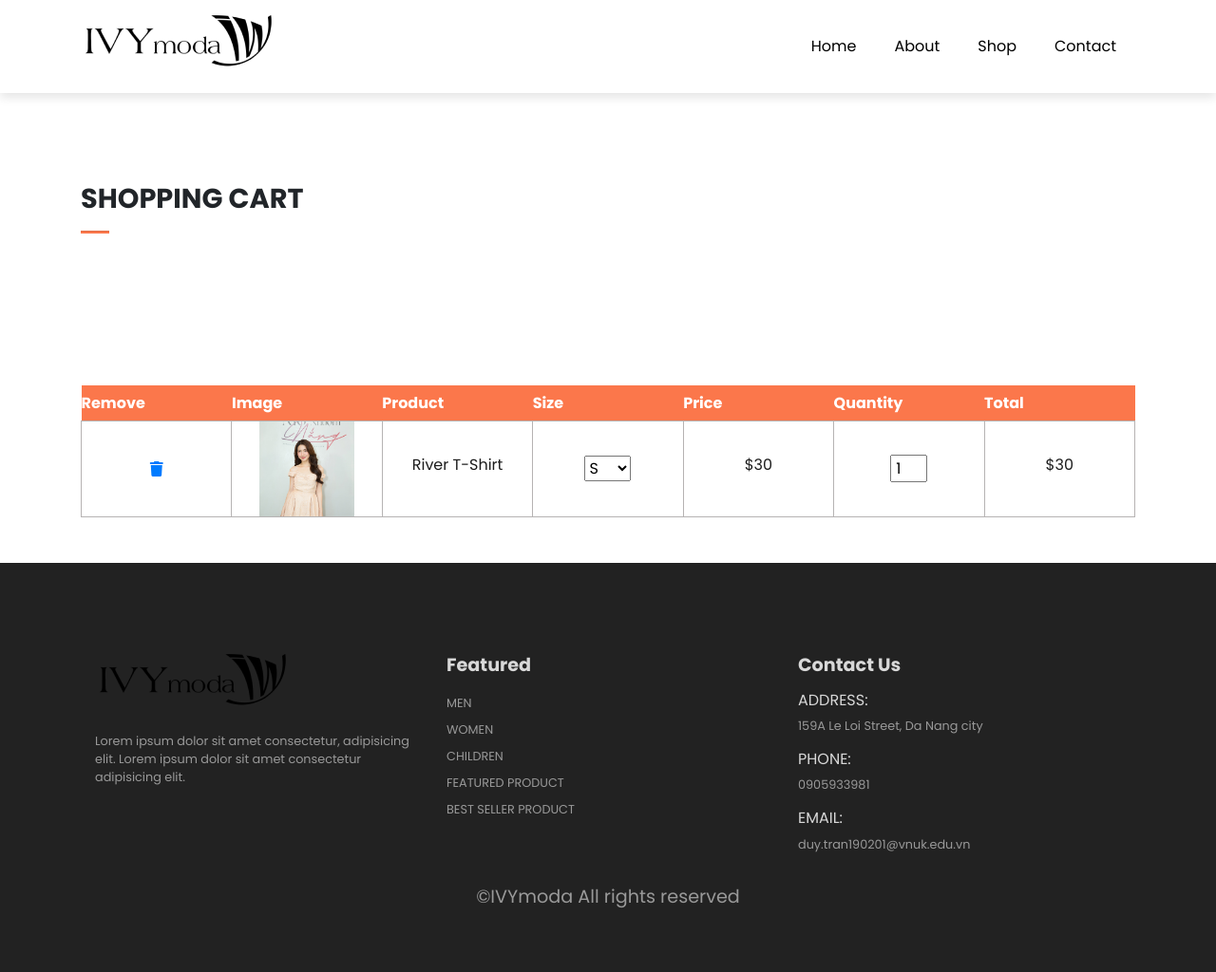
After one commit to sherlockduy4869/Ivy_Website, a PHP site: page /cart.html in a window 1280 px wide. The commit adds this page. Shown: the whole page at 95% size. Run offline with PHP 8.4, Linux system fonts and the light colour scheme; some libraries are stand-ins or nearby versions.

Commit message:
Adding table to cart page

```diff
--- a/Resource/css/style.css
+++ b/Resource/css/style.css
@@ -325,3 +325,45 @@ footer p{
     opacity: 1;
     transition: 0.3s all;
 }
+
+/*CART AREA*/
+.cart-container-area table{
+    border-collapse: collapse;
+    width: 100%;
+    table-layout: fixed;
+}
+
+.cart-container-area table th{
+    font-weight: 700;
+    background-color: #fb774b;
+    border: none;
+    color: #fff;
+    padding: 6px 0;
+}
+
+.cart-container-area table td{
+    border: 1px solid #b6b3b3;
+    text-align: center;
+}
+
+.cart-container-area table td:nth-child(1){
+    width: 100px;
+}
+
+.cart-container-area table td:nth-child(2),
+.cart-container-area table td:nth-child(3){
+    width: 300px;
+}
+
+.cart-container-area table td:nth-child(4),
+.cart-container-area table td:nth-child(5),
+.cart-container-area table td:nth-child(6),
+.cart-container-area table td:nth-child(7){
+    width: 170px;
+}
+
+.cart-container-area table td img{
+    width: 100px;
+    height: 100px;
+    object-fit: cover;
+}
--- /dev/null
+++ b/cart.html
@@ -0,0 +1,125 @@
+<html lang="en">
+<head>
+    <meta charset="UTF-8">
+    <meta http-equiv="X-UA-Compatible" content="IE=edge">
+    <meta name="viewport" content="width=device-width, initial-scale=1.0">
+    <title>Shop</title>
+    <link rel="stylesheet" href="https://cdn.jsdelivr.net/npm/bootstrap@4.1.3/dist/css/bootstrap.min.css" integrity="sha384-MCw98/SFnGE8fJT3GXwEOngsV7Zt27NXFoaoApmYm81iuXoPkFOJwJ8ERdknLPMO" crossorigin="anonymous">
+    <link rel="stylesheet" href="./Resource/css/style.css">
+    <link rel="stylesheet" href="./Resource/css/query.css">
+    <link rel="stylesheet" href="https://cdnjs.cloudflare.com/ajax/libs/font-awesome/6.1.1/css/all.min.css" integrity="sha512-KfkfwYDsLkIlwQp6LFnl8zNdLGxu9YAA1QvwINks4PhcElQSvqcyVLLD9aMhXd13uQjoXtEKNosOWaZqXgel0g==" crossorigin="anonymous" referrerpolicy="no-referrer" />
+    <script src="https://code.jquery.com/jquery-3.6.0.min.js" integrity="sha256-/xUj+3OJU5yExlq6GSYGSHk7tPXikynS7ogEvDej/m4=" crossorigin="anonymous"></script>
+    <script src="./Resource/js/script.js"></script>
+
+</head>
+<body>
+    <!--NAVIGATION AREA-->
+    <nav class="navbar navbar-expand-lg navbar-light py-3">
+        <div class="container">
+          <a href="#"><img src="./Resource/img/logo.png" alt="Logo"></a>
+          <button class="navbar-toggler" type="button" data-bs-toggle="collapse" data-bs-target="#navbarSupportedContent" aria-controls="navbarSupportedContent" aria-expanded="false" aria-label="Toggle navigation">
+            <span class="navbar-toggler-icon"></span>
+          </button>
+          <div class="collapse navbar-collapse" id="navbarSupportedContent">
+            <ul class="navbar-nav ml-auto">
+              <li class="nav-item">
+                <a class="nav-link" href="#"><span>Home</span></a>
+              </li>
+              <li class="nav-item">
+                <a class="nav-link" href="#"><span>About</span></a>
+              </li>
+              <li class="nav-item">
+                <a class="nav-link" href="#"><span>Shop</span></a>
+              </li>
+              <li class="nav-item">
+                <a class="nav-link" href="#"><span>Contact</span></a>
+              </li>
+          </div>
+        </div>
+      </nav>
+    <!--SHOPPING CART AREA-->
+      <section class="featured-product-area shopping-cart-area shop-product my-5 py-5">
+        <div class="container mt-5 py-5">
+          <h2 class="font-weight-bold">SHOPPING CART</h2>
+          <hr>
+        </div>
+        </section>
+
+    <!--SHOPPING CART AREA-->
+    <section class="cart-container-area container my-5" >
+        <table width = "100%">
+            <tr>
+                <th>Remove</th>
+                <th>Image</th>
+                <th>Product</th>
+                <th>Size</th>
+                <th>Price</th>
+                <th>Quantity</th>
+                <th>Total</th>
+            </tr>
+            <tr>
+                <td><a href=""><i class="fas fa-trash"></i></a></td>
+                <td><img src="./Resource/img/best-seller1.jpg" alt=""></td>
+                <td><h5>River T-Shirt</h5></td>
+                <td>
+                    <select name="" id="">
+                        <option value="">S</option>
+                        <option value="">XL</option>
+                        <option value="">XXL</option>
+                    </select>
+                </td>
+                <td><h5>$30</h5></td>
+                <td><input class="w-25 pl-1" value="1" min="1" type="number"></td>
+                <td><h5>$30</h5></td>
+            </tr>
+        </table>
+    </section>
+    <!--FOOTER AREA-->
+    <footer class="mt-5 py-5">
+      <div class="row container mx-auto pt-5">
+        <div class="footer-one col-lg-4 col-md-4 col-12 mb-3">
+          <img src="./Resource/img/logo.png" alt="">
+          <p class="pt-3">Lorem ipsum dolor sit amet consectetur, adipisicing elit.
+            Lorem ipsum dolor sit amet consectetur adipisicing elit.</p>
+        </div>
+
+        <div class="footer-one col-lg-4 col-md-4 col-12 mb-3">
+          <h5 class="pb-2">Featured</h5>
+          <ul class="text-uppercase list-unstyled">
+            <li><a href="#">Men</a></li>
+            <li><a href="#">Women</a></li>
+            <li><a href="#">Children</a></li>
+            <li><a href="#">Featured product</a></li>
+            <li><a href="#">Best seller product</a></li>
+          </ul>
+        </div>
+
+        <div class="footer-one col-lg-4 col-md-4 col-12 mb-3">
+          <h5 class="pb-2">Contact Us</h5>
+          <div>
+            <h6 class="text-uppercase">Address:</h6>
+            <p>159A Le Loi Street, Da Nang city</p>
+          </div>
+          <div>
+            <h6 class="text-uppercase">Phone:</h6>
+            <p>0905933981</p>
+          </div>
+          <div>
+            <h6 class="text-uppercase">Email:</h6>
+            <p>duy.tran190201@vnuk.edu.vn</p>
+          </div>
+        </div>
+
+      </div>
+
+      <!--Copyright-->
+      <p class="text-center copyright">©IVYmoda All rights reserved</p>
+
+    </footer>
+
+    <script src="https://cdn.jsdelivr.net/npm/@popperjs/core@2.9.2/dist/umd/popper.min.js" integrity="sha384-IQsoLXl5PILFhosVNubq5LC7Qb9DXgDA9i+tQ8Zj3iwWAwPtgFTxbJ8NT4GN1R8p" crossorigin="anonymous"></script>
+    <script src="https://cdn.jsdelivr.net/npm/bootstrap@5.0.2/dist/js/bootstrap.min.js" integrity="sha384-cVKIPhGWiC2Al4u+LWgxfKTRIcfu0JTxR+EQDz/bgldoEyl4H0zUF0QKbrJ0EcQF" crossorigin="anonymous"></script>
+    <script src="./Vendors/js/jquery.waypoints.min.js"></script>
+
+</body>
+</html>
```
